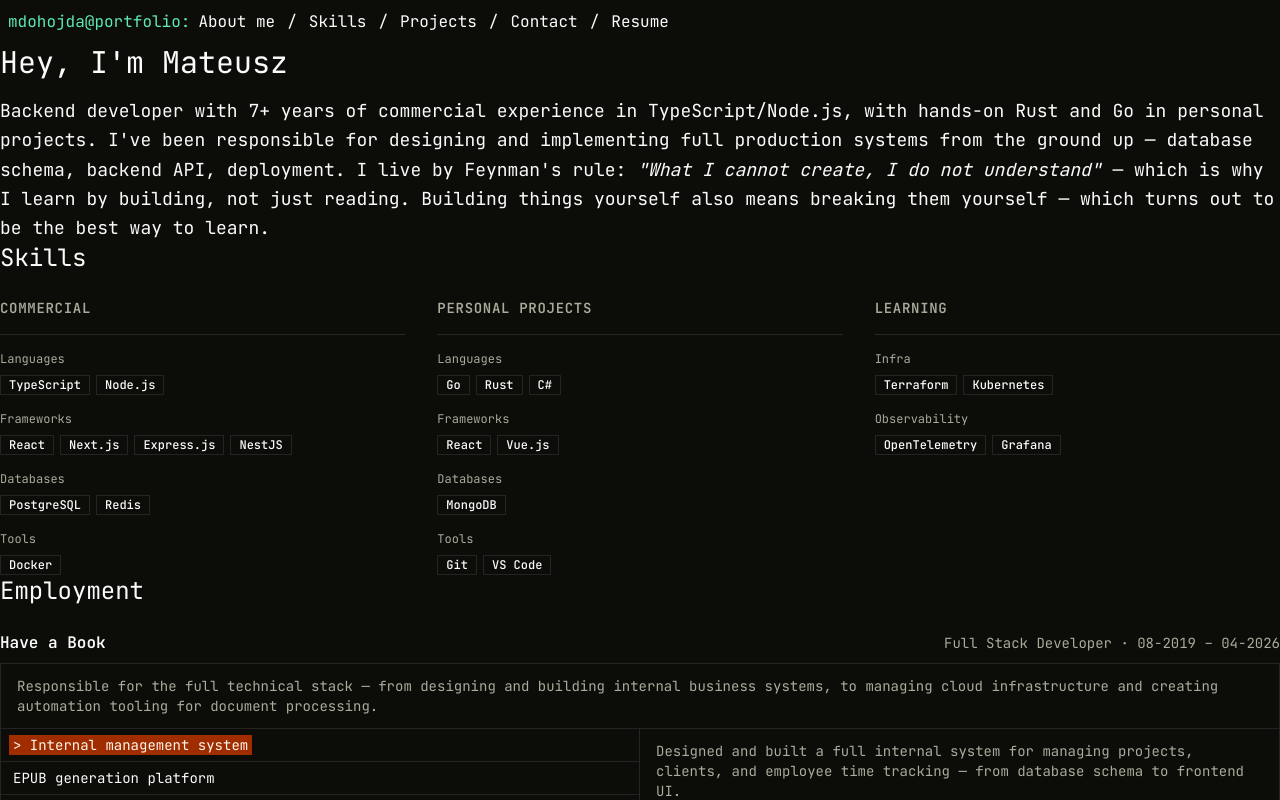
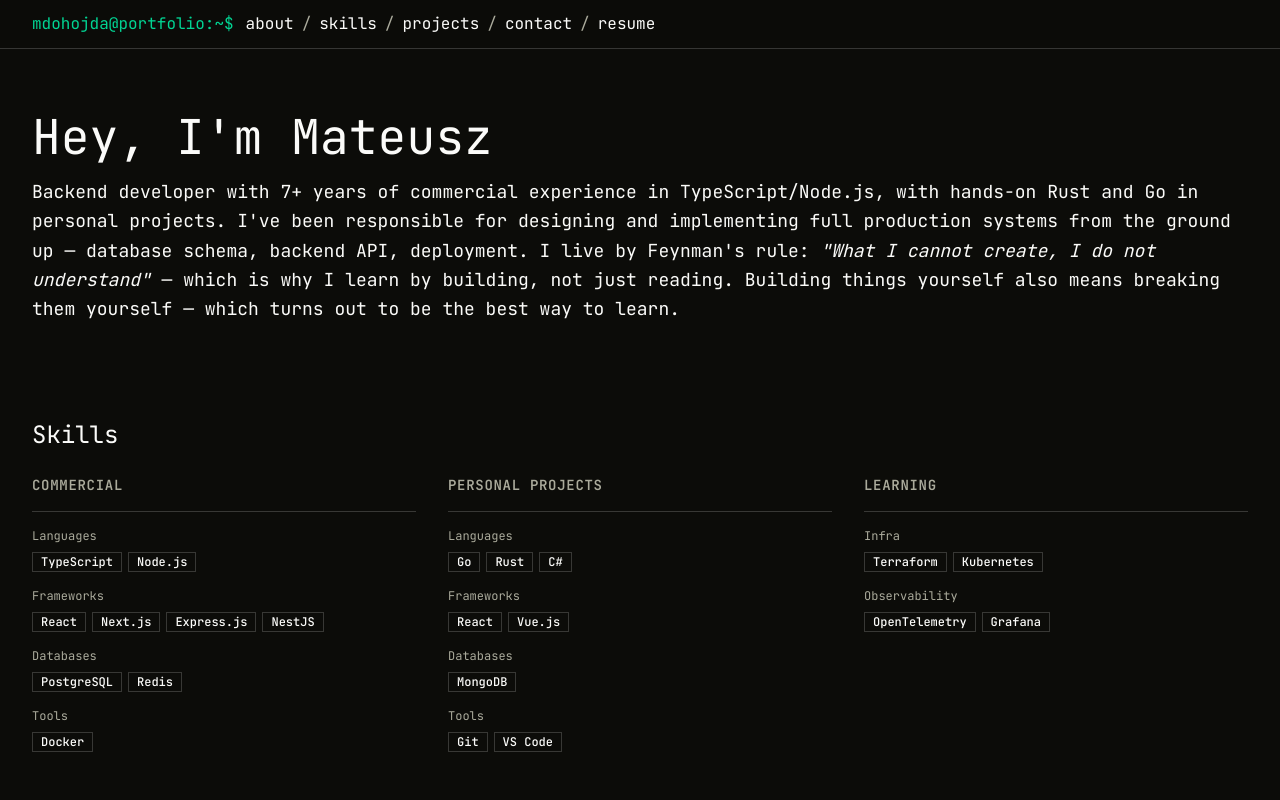
Before and after one commit to Siela25/mdohojda, a Next.js app: page / in a window 1280 px wide. Shown: the top 800 px of the page. Built offline with nearby package versions, Linux system fonts and the light colour scheme.

Commit message:
feat: enhance layout and styling for improved user experience and accessibility

```diff
--- a/src/app/globals.css
+++ b/src/app/globals.css
@@ -126,5 +126,11 @@
   }
   html {
     @apply font-mono;
+    scroll-behavior: smooth;
   }
 }
+
+.dark {
+  --border: oklch(1 0 0 / 18%);
+  --input: oklch(1 0 0 / 18%);
+}
--- a/src/app/page.tsx
+++ b/src/app/page.tsx
@@ -6,7 +6,7 @@ import { Skills } from "@/components/sections/skills";
 
 export default function Home() {
   return (
-    <main id="main-content" className="container mx-auto">
+    <main id="main-content" className="container mx-auto flex flex-col gap-24 px-8 py-16">
       <AboutMe/>
       <Skills/>
       <Employment/>
--- a/src/components/elements/employment-table.tsx
+++ b/src/components/elements/employment-table.tsx
@@ -39,7 +39,7 @@ export function EmploymentTable({ data }: EmploymentTableProps) {
                         ))}
                     </div>
 
-                    <div className="px-4 py-3 text-muted-foreground">
+                    <div className="min-h-24 px-4 py-3 text-muted-foreground">
                         {data.duties[selectedDuty]?.description}
                     </div>
                 </div>
--- a/src/components/header.tsx
+++ b/src/components/header.tsx
@@ -4,33 +4,31 @@ import { PORTFOLIO_SECTIONS } from "@/lib/site-map";
 
 export function Header() {
     return (
-        <header className="flex space-x-1 px-2 my-2.5">
-            <div>
-                <span className="text-emerald-300">
-                    mdohojda@portfolio:
-                </span>
-            </div>
-            <div className="flex space-x-2">
+        <header className="sticky top-0 z-50 flex items-center gap-2 border-b border-border bg-background/90 px-8 py-3 backdrop-blur-sm">
+            <span className="text-emerald-400 shrink-0">
+                mdohojda@portfolio:~$
+            </span>
+            <nav className="flex items-center gap-1">
                 <Link href={PORTFOLIO_SECTIONS.about}>
-                    <TerminalButton>About me</TerminalButton>
+                    <TerminalButton>about</TerminalButton>
                 </Link>
-                <span> / </span>
+                <span className="text-muted-foreground">/</span>
                 <Link href={PORTFOLIO_SECTIONS.skills}>
-                    <TerminalButton>Skills</TerminalButton>
+                    <TerminalButton>skills</TerminalButton>
                 </Link>
-                <span> / </span>
+                <span className="text-muted-foreground">/</span>
                 <Link href={PORTFOLIO_SECTIONS.projects}>
-                    <TerminalButton>Projects</TerminalButton>
+                    <TerminalButton>projects</TerminalButton>
                 </Link>
-                <span> / </span>
+                <span className="text-muted-foreground">/</span>
                 <Link href={PORTFOLIO_SECTIONS.contact}>
-                    <TerminalButton>Contact</TerminalButton>
+                    <TerminalButton>contact</TerminalButton>
                 </Link>
-                <span> / </span>
+                <span className="text-muted-foreground">/</span>
                 <Link href="/resume">
-                    <TerminalButton>Resume</TerminalButton>
+                    <TerminalButton>resume</TerminalButton>
                 </Link>
-            </div>
+            </nav>
         </header>
     )
 
--- a/src/components/sections/about-me.tsx
+++ b/src/components/sections/about-me.tsx
@@ -4,7 +4,7 @@ import { PORTFOLIO_SECTIONS } from "@/lib/site-map";
 export function AboutMe() {
     return (
         <section id={PORTFOLIO_SECTIONS.about} className="space-y-4 scroll-mt-20">
-            <h1 className="text-3xl">Hey, I'm Mateusz</h1>
+            <h1 className="text-5xl">Hey, I'm Mateusz</h1>
             <p className="text-lg leading-relaxed">
                 Backend developer with 7+ years of commercial experience in TypeScript/Node.js, with hands-on Rust and Go in personal projects.
                 I've been responsible for designing and implementing full production systems from the ground up — database schema, backend API, deployment.
```
